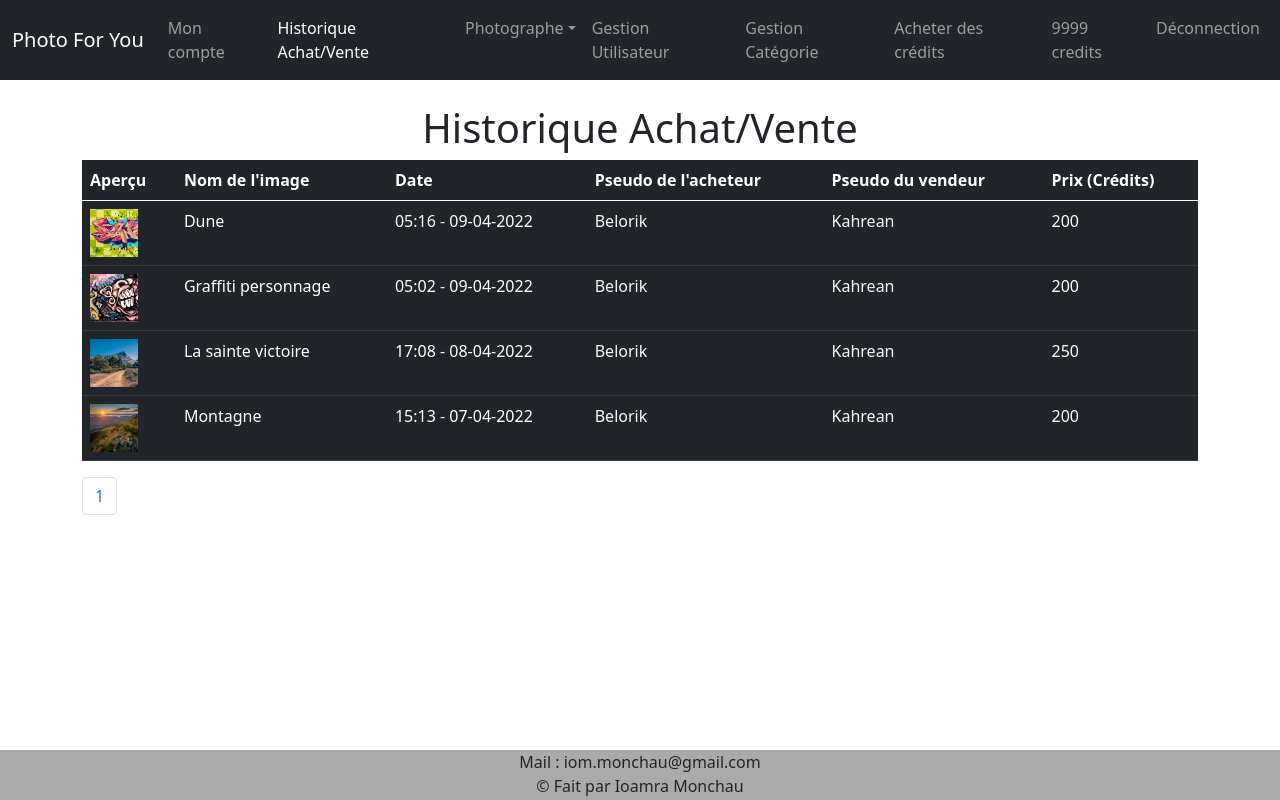
After one commit to Ioamra/PhotoForYou, a PHP site: page /historique.php in a window 1280 px wide. The commit adds this page. Run offline with PHP 8.4, Linux system fonts and the light colour scheme; a user stored in the database is signed in; data comes from the database, SQL or seed files in the repository; both versions use the stored data as it was after the commit.

Commit message:
Historique achat/vente + bug profil + footer

```diff
--- a/assets/css/main.css
+++ b/assets/css/main.css
@@ -1,3 +1,15 @@
+footer {
+    position: fixed;
+    height: 50px;
+    bottom: 0;
+    width: 100%;
+    background-color: rgb(170, 170, 170);
+}
+
+.hover-color-histo-link:hover {
+    color: rgb(214, 214, 214) !important;
+}
+
 /* panier */
 .panier {
     position: absolute;
--- a/assets/js/panier.js
+++ b/assets/js/panier.js
@@ -71,6 +71,7 @@ function actuPanier() {
                                 removePanier({id:+panier[i]['id']});
                             }
                             actuPanier();
+                            location.href = "historique.php";
                         }
                     });
             }
--- /dev/null
+++ b/historique.php
@@ -0,0 +1,239 @@
+<?php
+session_start();
+if(empty($_SESSION['grade'])){
+    header('location:index.php');
+    exit();
+}
+?>
+<!DOCTYPE html>
+<html lang="fr">
+<head>
+    <?php
+    if ($_SESSION['grade'] == 'client') {
+        echo '<title>Mes achats</title>';
+    }
+    if ($_SESSION['grade'] == 'photographe') {
+        echo '<title>Mes ventes</title>';
+    }
+    if ($_SESSION['grade'] == 'admin') {
+        echo '<title>Historique Achat/Vente</title>';
+    }
+    ?>
+	<?php include "includes/head.php"; ?>
+</head>
+	<body>
+		<?php
+		include "includes/bdd.php";
+		include "includes/nav.php";
+
+        function date_fr($date) {
+            $date_fr = date("d-m-Y", strtotime($date));
+            return $date_fr;
+        }
+
+        if (isset($_GET['page'])) {
+            $page = $_GET['page'];
+        } else {
+            $page = 1;
+        }
+		?>
+        <?php
+        if ($_SESSION['grade'] == 'client') {
+        ?>
+
+            <div class="container mt-4">
+                <h1 class="text-center mt-4">Mes achats</h1>
+                <table class="table table-dark">
+                    <thead>
+                        <tr>
+                            <th>Aperçu</th>
+                            <th>Nom de l'image</th>
+                            <th>Date</th>
+                            <th>Pseudo du vendeur</th>
+                            <th>Prix (Crédits)</th>
+                            <th></th>
+                        </tr>
+                    </thead>
+                    <tbody>
+                        <?php
+                        $req = $bdd->prepare("SELECT * FROM image WHERE id_acheteur IS NOT NULL");
+                        $req->execute();
+                        $count = $req->rowCount();
+
+                        $nb_par_page = 10;
+                        $nb_page = ceil($count/$nb_par_page);
+                        $debut = ($page-1)*$nb_par_page;
+
+                        $req = $bdd->prepare("SELECT * FROM image WHERE id_acheteur = :id ORDER BY date_achat DESC, heure_achat DESC, id_image DESC LIMIT $debut, $nb_par_page");
+                        $req->bindValue(':id', $_SESSION['id']);
+                        $req->execute();
+                        $data = $req->fetchAll();
+                        foreach ($data as $li) {
+                            echo '<tr>';
+                            echo '    <td><a href="'.$li['chemin_image'].'"><div style="background-size: cover; width: 3em; height: 3em; background-image:url('.$li['chemin_image'].')"></div></a></td>';
+                            echo '    <td>'.$li['nom_image'].'</td>';
+                            echo '    <td>'.$li['heure_achat'].' - '.date_fr($li['date_achat']).'</td>';
+                            $req2 = $bdd->prepare("SELECT pseudo FROM user WHERE id = :id");
+                            $req2->bindValue(':id', $li['id_vendeur']);
+                            $req2->execute();
+                            $data2 = $req2->fetch(\PDO::FETCH_OBJ);
+                            $pseudoVendeur = $data2->pseudo;
+                            echo '    <td><a class="text-decoration-none text-light hover-color-histo-link" href="profil.php?id='.$li['id_vendeur'].'">'.$pseudoVendeur.'</a></td>';
+                            echo '    <td>'.$li['prix_image'].'</td>';
+                            echo '    <td><a class="text-decoration-none text-light hover-color-histo-link" href="'.$li['chemin_image'].'" download="'.$li['nom_image'].'">telecharger l\'image</td>';
+                            echo '</tr>';
+                        }
+        }
+        if ($_SESSION['grade'] == 'photographe') {
+        ?>
+
+            <div class="container mt-4">
+                <h1 class="text-center mt-4">Mes ventes</h1>
+                <table class="table table-dark">
+                    <thead>
+                        <tr>
+                            <th>Aperçu</th>
+                            <th>Nom de l'image</th>
+                            <th>Date</th>
+                            <th>Pseudo de l'acheteur</th>
+                            <th>Prix (Crédits)</th>
+                        </tr>
+                    </thead>
+                    <tbody>
+                        <?php
+                        $req = $bdd->prepare("SELECT * FROM image WHERE id_acheteur IS NOT NULL");
+                        $req->execute();
+                        $count = $req->rowCount();
+
+                        $nb_par_page = 10;
+                        $nb_page = ceil($count/$nb_par_page);
+                        $debut = ($page-1)*$nb_par_page;
+
+                        $req = $bdd->prepare("SELECT * FROM image WHERE id_vendeur = :id AND id_acheteur IS NOT NULL ORDER BY date_achat DESC, heure_achat DESC, id_image DESC LIMIT $debut, $nb_par_page");
+                        $req->bindValue(':id', $_SESSION['id']);
+                        $req->execute();
+                        $data = $req->fetchAll();
+                        foreach ($data as $li) {
+                            echo '<tr>';
+                            echo '    <td><a href="'.$li['chemin_image'].'"><div style="background-size: cover; width: 3em; height: 3em; background-image:url('.$li['chemin_image'].')"></div></a></td>';
+                            echo '    <td>'.$li['nom_image'].'</td>';
+                            echo '    <td>'.$li['heure_achat'].' - '.date_fr($li['date_achat']).'</td>';
+                            $req2 = $bdd->prepare("SELECT pseudo FROM user WHERE id = :id");
+                            $req2->bindValue(':id', $li['id_acheteur']);
+                            $req2->execute();
+                            $data2 = $req2->fetch(\PDO::FETCH_OBJ);
+                            $pseudoAcheteur = $data2->pseudo;
+                            echo '    <td><a class="text-decoration-none text-light hover-color-histo-link" href="profil.php?id='.$li['id_acheteur'].'">'.$pseudoAcheteur.'</a></td>';
+                            echo '    <td>'.$li['prix_image'].'</td>';
+                            echo '</tr>';
+                        }
+        }
+        if ($_SESSION['grade'] == 'admin') {
+            ?>
+
+            <div class="container mt-4">
+                <h1 class="text-center mt-4">Historique Achat/Vente</h1>
+                <table class="table table-dark">
+                    <thead>
+                        <tr>
+                            <th>Aperçu</th>
+                            <th>Nom de l'image</th>
+                            <th>Date</th>
+                            <th>Pseudo de l'acheteur</th>
+                            <th>Pseudo du vendeur</th>
+                            <th>Prix (Crédits)</th>
+                        </tr>
+                    </thead>
+                    <tbody>
+                        <?php
+                        $req = $bdd->prepare("SELECT * FROM image WHERE id_acheteur IS NOT NULL");
+                        $req->execute();
+                        $count = $req->rowCount();
+
+                        $nb_par_page = 10;
+                        $nb_page = ceil($count/$nb_par_page);
+                        $debut = ($page-1)*$nb_par_page;
+                        $req = $bdd->prepare("SELECT * FROM image WHERE id_acheteur IS NOT NULL ORDER BY date_achat DESC, heure_achat DESC, id_image DESC LIMIT $debut, $nb_par_page");
+                        $req->execute();
+                        $data = $req->fetchAll();
+                        foreach ($data as $li) {
+                            $req2 = $bdd->prepare("SELECT pseudo FROM user WHERE id = :id");
+                            $req2->bindValue(':id', $li['id_acheteur']);
+                            $req2->execute();
+                            $data2 = $req2->fetch(\PDO::FETCH_OBJ);
+                            $pseudoAcheteur = $data2->pseudo;
+                            $req3 = $bdd->prepare("SELECT pseudo FROM user WHERE id = :id");
+                            $req3->bindValue(':id', $li['id_vendeur']);
+                            $req3->execute();
+                            $data3 = $req3->fetch(\PDO::FETCH_OBJ);
+                            $pseudoVendeur = $data3->pseudo;
+                            echo '<tr>';
+                            echo '    <td><a href="'.$li['chemin_image'].'"><div style="background-size: cover; width: 3em; height: 3em; background-image:url('.$li['chemin_image'].')"></div></a></td>';
+                            echo '    <td>'.$li['nom_image'].'</td>';
+                            echo '    <td>'.$li['heure_achat'].' - '.date_fr($li['date_achat']).'</td>';
+                            echo '    <td><a class="text-decoration-none text-light hover-color-histo-link" href="profil.php?id='.$li['id_acheteur'].'">'.$pseudoAcheteur.'</a></td>';
+                            echo '    <td><a class="text-decoration-none text-light hover-color-histo-link" href="profil.php?id='.$li['id_vendeur'].'">'.$pseudoVendeur.'</a></td>';
+                            echo '    <td>'.$li['prix_image'].'</td>';
+                            echo '</tr>';
+                        }
+        }
+        ?>
+                    </tbody>
+                </table>
+                <ul class="pagination">
+                    <?php
+                    if ($nb_page < 5) {
+                        for ($i=1; $i<=$nb_page; $i++) {
+                            echo "<li class='page-item'><a class='page-link' href='historique.php?page=$i'>$i</a></li>";
+                        }
+                    } else {
+                        echo "<li class='page-item'><a class='page-link' href='historique.php?page=1'>1</a></li>";
+                        if ($page <= 2) {
+                            echo "<li class='page-item'><a class='page-link' href='historique.php?page=2'>2</a></li>";
+                            echo "<li class='page-item'><a class='page-link' href='historique.php?page=3'>3</a></li>";
+                            echo "<li class='page-item disabled'><a class='page-link'>...</a></li>";
+                        } elseif ($page == 3) {
+                            echo "<li class='page-item'><a class='page-link' href='historique.php?page=2'>2</a></li>";
+                            echo "<li class='page-item'><a class='page-link' href='historique.php?page=3'>3</a></li>";
+                            echo "<li class='page-item'><a class='page-link' href='historique.php?page=4'>4</a></li>";
+                            echo "<li class='page-item disabled'><a class='page-link'>...</a></li>";
+                        } elseif ($page == ($nb_page-2)) {
+                            echo "<li class='page-item disabled'><a class='page-link'>...</a></li>";
+                            echo "<li class='page-item'><a class='page-link' href='historique.php?page=".($nb_page-3)."'>".($nb_page-3)."</a></li>";
+                            echo "<li class='page-item'><a class='page-link' href='historique.php?page=".($nb_page-2)."'>".($nb_page-2)."</a></li>";
+                            echo "<li class='page-item'><a class='page-link' href='historique.php?page=".($nb_page-1)."'>".($nb_page-1)."</a></li>";
+                        } elseif ($page > ($nb_page-2)) {
+                            echo "<li class='page-item disabled'><a class='page-link'>...</a></li>";
+                            echo "<li class='page-item'><a class='page-link' href='historique.php?page=".($nb_page-2)."'>".($nb_page-2)."</a></li>";
+                            echo "<li class='page-item'><a class='page-link' href='historique.php?page=".($nb_page-1)."'>".($nb_page-1)."</a></li>";
+                        } else {
+                            echo "<li class='page-item disabled'><a class='page-link'>...</a></li>";
+                            echo "<li class='page-item'><a class='page-link' href='historique.php?page=".($page-1)."'>".($page-1)."</a></li>";
+                            echo "<li class='page-item'><a class='page-link' href='historique.php?page=$page'>$page</a></li>";
+                            echo "<li class='page-item'><a class='page-link' href='historique.php?page=".($page+1)."'>".($page+1)."</a></li>";
+                            echo "<li class='page-item disabled'><a class='page-link'>...</a></li>";
+                        }
+                        echo "<li class='page-item'><a class='page-link' href='historique.php?page=$nb_page'>$nb_page</a></li>";
+                    }
+                    ?>
+                </ul>
+            </div>
+
+        <!-- Script pour la pagination -->
+        <script>
+            $(function(){
+                let url = window.location;
+                let params = new URLSearchParams(url.search);
+                let page = params.get('page');
+                let numPage = document.getElementsByClassName('page-item');
+
+                for (i = 0; i < numPage.length; i++){
+                    if ( numPage[i].firstChild.innerHTML == page) {
+                        numPage[i].className = "page-item active";
+                    }
+                }
+            });
+        </script>
+		<?php include "includes/footer.php"; ?>
+	</body>
+</html>
--- a/includes/footer.php
+++ b/includes/footer.php
@@ -1,13 +1,18 @@
+<footer class="text-center">
+    Mail : iom.monchau@gmail.com
+    <br>
+    © Fait par Ioamra Monchau
+</footer>
+
 <script type="text/javascript">
 
 //* Gestion navbar page active
-
-var current = window.location;
+var current = window.location.href.split('?')[0];
 var val = document.getElementsByTagName('a');
-for (i = 0; i < val.length; i++){
-    if(val[i].className == "nav-link"){
-        if(val[i].href == current){
-        val[i].className = "nav-link active";
+for (i = 0; i < val.length; i++) {
+    if (val[i].className == "nav-link") {
+        if (val[i].href.indexOf(current) != -1) {
+            val[i].className = "nav-link active";
         }
     }
 }
--- a/includes/nav.php
+++ b/includes/nav.php
@@ -9,23 +9,32 @@
         <?php
       if(isset($_SESSION['grade'])){
           echo '<li class="nav-item"><a class="nav-link" href="profil.php?id='.$_SESSION['id'].'">Mon compte</a></li>';
+          if ($_SESSION['grade'] == 'client') {
+            echo '<li class="nav-item"><a class="nav-link" href="historique.php?page=1">Mes achats</a></li>';
+          }
+          if ($_SESSION['grade'] == 'photographe') {
+              echo '<li class="nav-item"><a class="nav-link" href="historique.php?page=1">Mes ventes</a></li>';
+          }
+          if ($_SESSION['grade'] == 'admin') {
+              echo '<li class="nav-item"><a class="nav-link" href="historique.php?page=1">Historique Achat/Vente</a></li>';
+          }
       }
           ?>
 <?php
         if(isset($_SESSION['grade'])){
 //* Si l'utilisateur est admin
           if($_SESSION['grade'] == 'admin'){
-    //* Dropdown client
-            $req = $bdd->query("SELECT acte, lien FROM navbar WHERE droit=1");
-            $data = $req->fetchAll();
-            echo '<li class="nav-item dropdown">';
-              echo '<a class="nav-link dropdown-toggle" href="#" id="navbarDropdown" role="button" data-bs-toggle="dropdown" aria-expanded="false">Client</a>';
-              echo '<ul class="dropdown-menu" aria-labelledby="navbarDropdown">';
-                foreach ($data as $li){
-                  echo '<li><a class="dropdown-item" href='.$li['lien'].'>'.$li['acte'].'</a></li>';
-                }
-              echo '</ul>';
-            echo '</li>';
+    //* Dropdown client (Vide)
+            // $req = $bdd->query("SELECT acte, lien FROM navbar WHERE droit=1");
+            // $data = $req->fetchAll();
+            // echo '<li class="nav-item dropdown">';
+            //   echo '<a class="nav-link dropdown-toggle" href="#" id="navbarDropdown" role="button" data-bs-toggle="dropdown" aria-expanded="false">Client</a>';
+            //   echo '<ul class="dropdown-menu" aria-labelledby="navbarDropdown">';
+            //     foreach ($data as $li){
+            //       echo '<li><a class="dropdown-item" href='.$li['lien'].'>'.$li['acte'].'</a></li>';
+            //     }
+            //   echo '</ul>';
+            // echo '</li>';
     //* Dropdown photographe
             $req = $bdd->query("SELECT acte, lien FROM navbar WHERE droit=2");
             $data = $req->fetchAll();
--- a/index.php
+++ b/index.php
@@ -66,7 +66,7 @@ session_start();
 			?>
 			<section>
 				<button class="btn btn-danger m-2" onclick="window.location.href='index.php'">Revenir à la liste des catégories</button>
-				<div class="container px-4 px-lg-5 mt-5">
+				<div class="container px-4 px-lg-5">
 					<h2 id="categorie-titre" class="fw-bolder mb-4 text-center"></h2>
 					<div class="row">
 						<div class="col-3"></div>
--- a/validation-achat.php
+++ b/validation-achat.php
@@ -16,9 +16,10 @@ if ($credits < $_GET['prixTotal']) {
     echo("Vous n\'avez pas assez de crédits.");
     return;
 }
+date_default_timezone_set("Europe/Paris");
 $tabIdImage = explode(',',$_GET['idImages']);
-$date = date('d/m/Y');
-$heure = date('H')+2;
+$date = date('Y-m-d');
+$heure = date('H');
 $heure .= date(':i');
 foreach ($tabIdImage as $id) {
     $req = $bdd->prepare('UPDATE image SET id_acheteur = :id_acheteur, date_achat = :date_achat, heure_achat = :heure WHERE id_image = :id_image');
```
Also changed, not shown: photoforyou.sql (+7 -7 lines), profil.php (+6 -2 lines).
